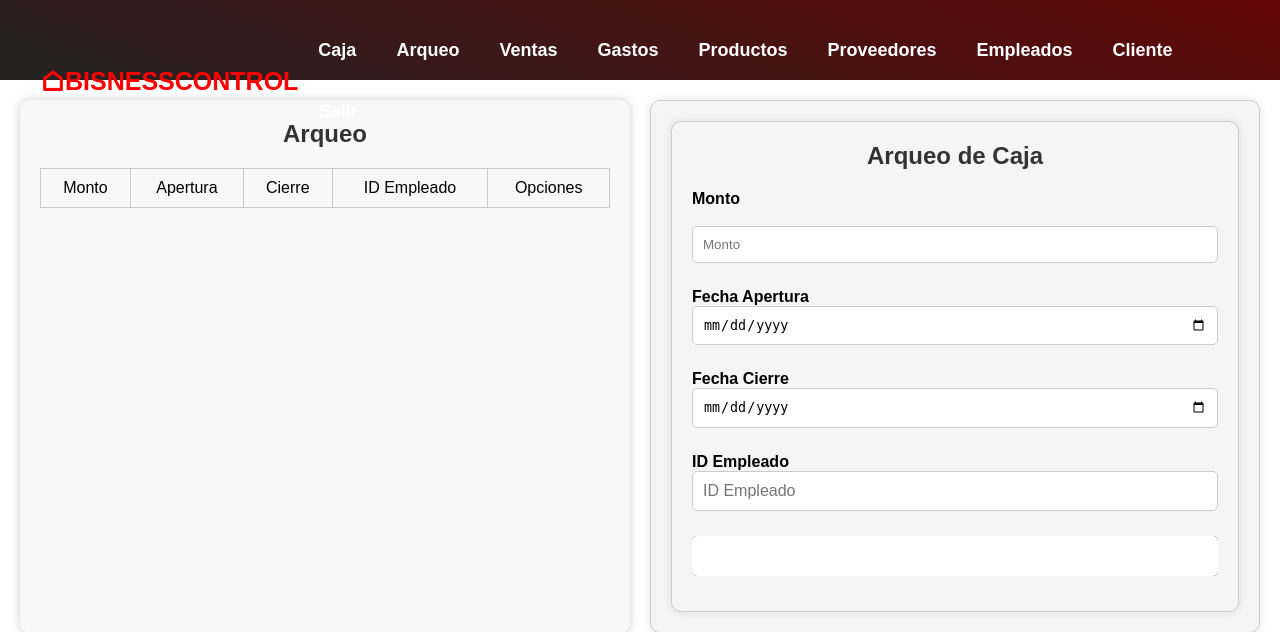
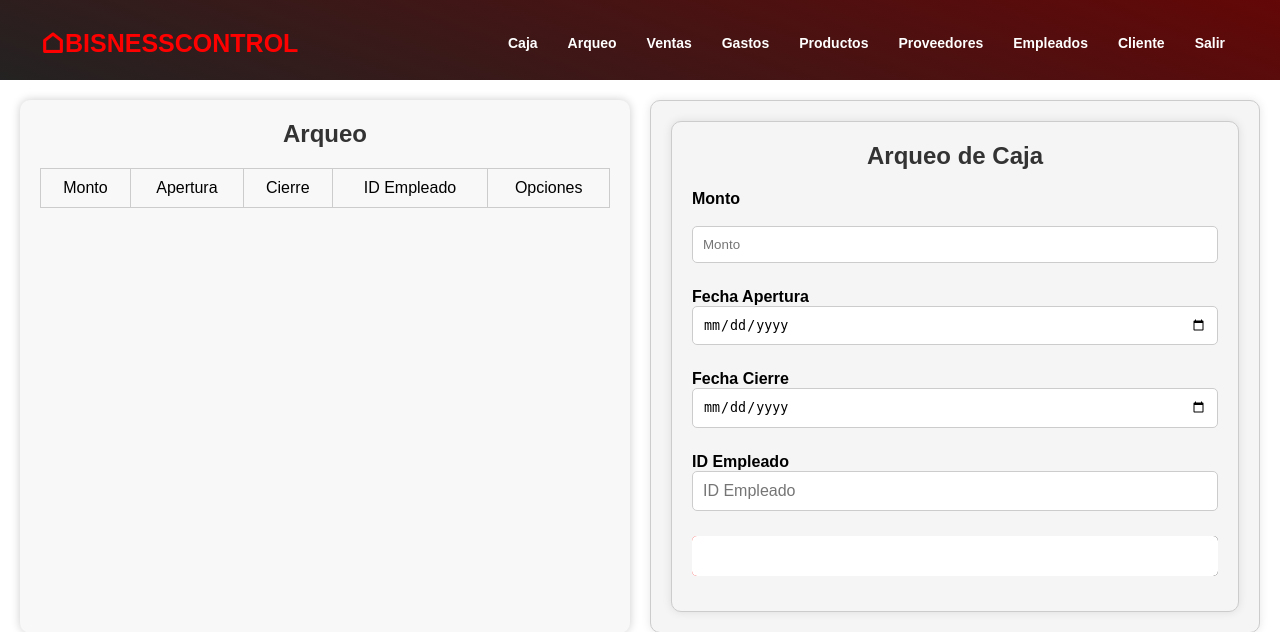
Before and after one commit to jlrssrlj/semillero, a Flask app: page /arqueo in a window 1280 px wide. Shown: the top 632 px of the page. Run offline with Flask 3, Linux system fonts and the light colour scheme; data that the repository does not hold is empty; some libraries are stand-ins or nearby versions.

Commit message:
arreglando el css

```diff
--- a/appsettings.json
+++ b/appsettings.json
@@ -1,3 +1,3 @@
 {
-  "DefaultConnection": "postgresql://postgres:Diego5605@localhost:5432/SemilleroV5"
+  "DefaultConnection": "postgresql://postgres:Srljjlrs2023*@localhost:5432/semillerov4"
 }
--- a/static/css/menu.css
+++ b/static/css/menu.css
@@ -45,8 +45,8 @@
     float: left;
 }
 .menu .navbar ul li .texto{
-    font-size:18px ;
-    padding: 20px;
+    font-size:14px ;
+    padding: 15px;
     color: white;
     display: block;
     font-weight: bold;
```
